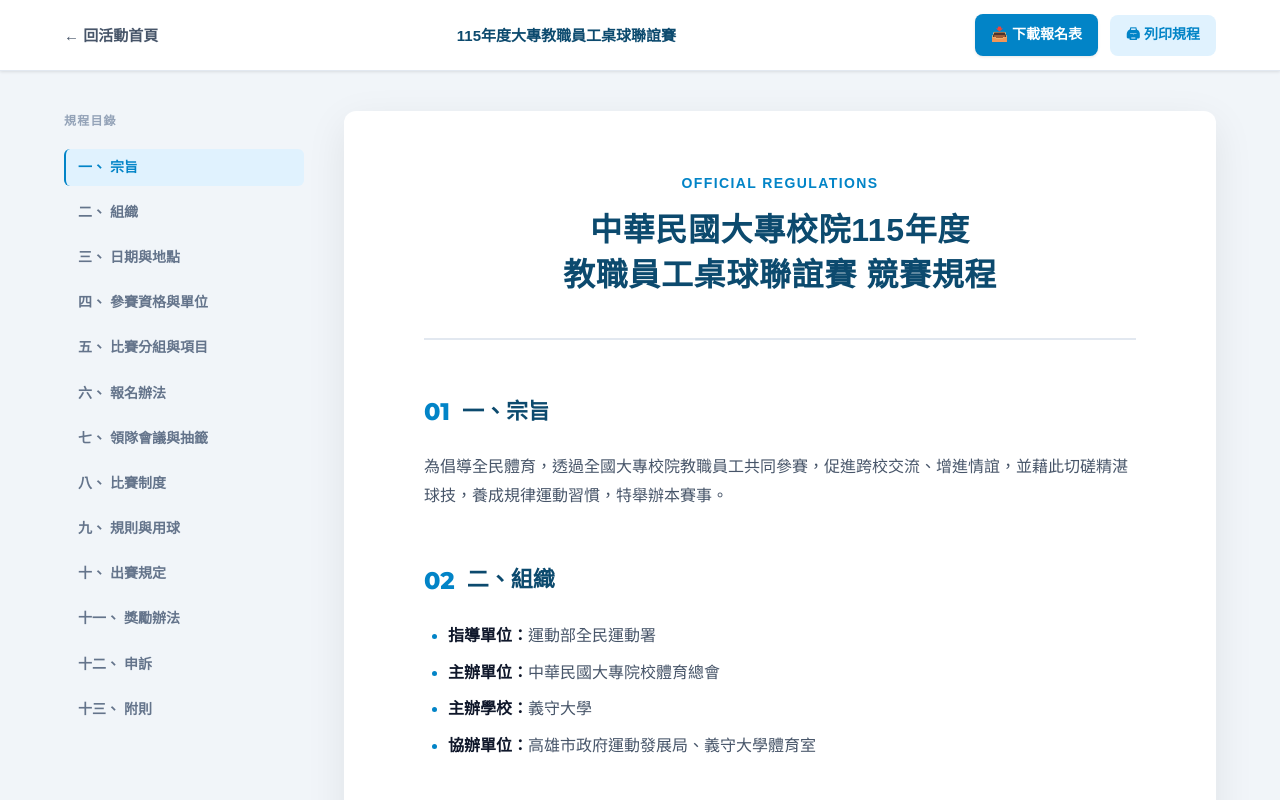
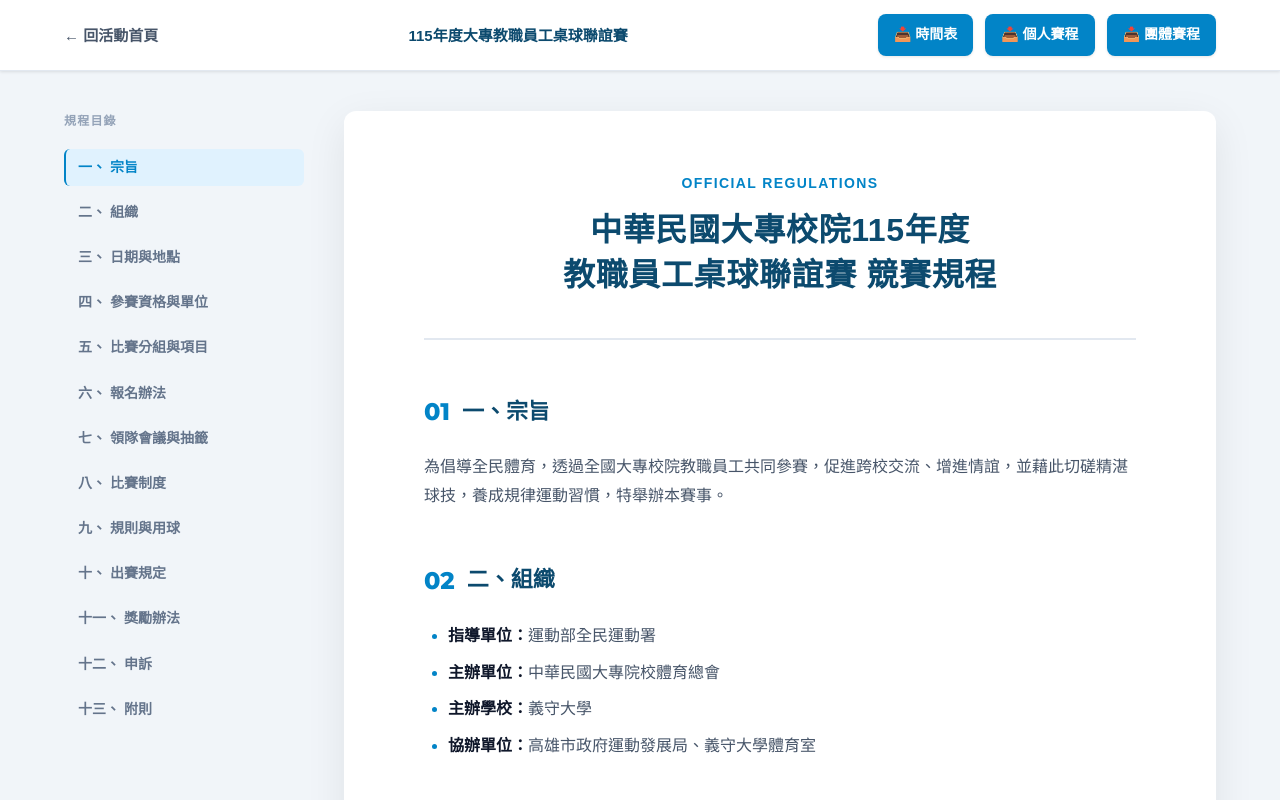
Before and after one commit to safuisu/ctufs115tt, a plain HTML site: page rules.html in a window 1280 px wide. Shown: the top 800 px of the page. Drawn offline with Linux system fonts and the light colour scheme.

Commit message:
rules.html

```diff
--- a/rules.html
+++ b/rules.html
@@ -204,8 +204,10 @@ body{
     <div class="topbar-title">115年度大專教職員工桌球聯誼賽</div>
     <div class="topbar-actions">
       <!-- 若報名表檔名不同，請更改 href 屬性 -->
-      <a href="https://www.isu.edu.tw/storage/files/AhGy6pF4EQLsIJSCzFGCsw7h60JNUTi4zBm0uanf.pdf" class="download-btn" download>&#128229; 下載報名表</a>
-      <button class="print-btn" onclick="window.print()">&#128424; 列印規程</button>
+      <a href="https://www.isu.edu.tw/storage/files/5PyvtILNIth6Z2nxfL37qPIdFuhgLfsgxjOoMwWV.pdf" class="download-btn" download>&#128229; 時間表</a>
+      <a href="https://www.isu.edu.tw/storage/files/V5a1d3ZFyODlVjh2iiJTm2jGnin8ZgwRpyrfBTtW.pdf" class="download-btn" download>&#128229; 個人賽程</a>
+      <a href="https://www.isu.edu.tw/storage/files/PfEmSAmOzyyfU2Up99WpPAbaypIpe5u7b7WH3aDu.pdf" class="download-btn" download>&#128229; 團體賽程</a>
+
     </div>
   </div>
 </div>
```
